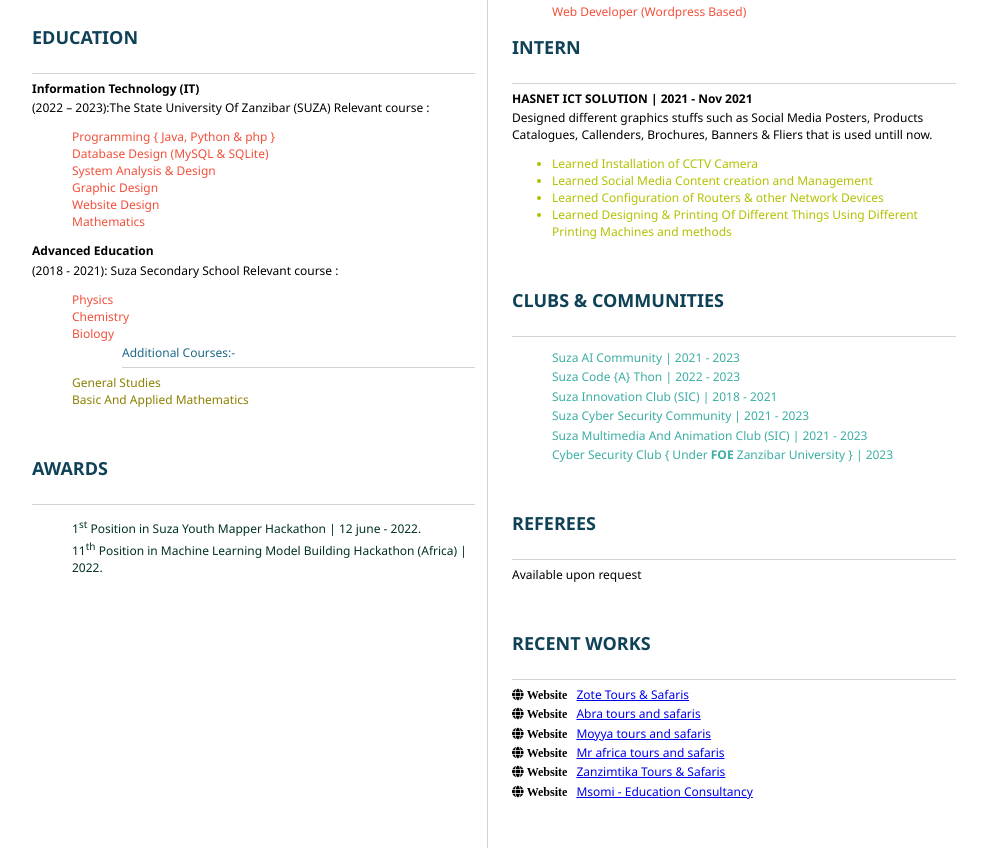
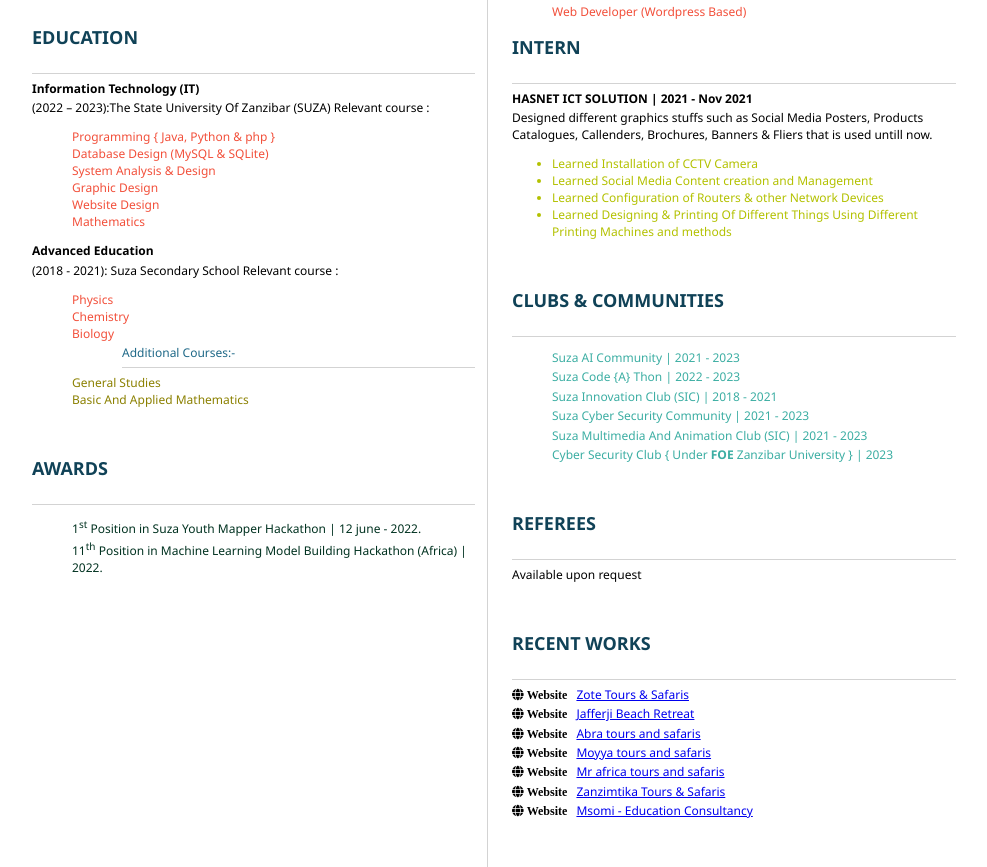
Before and after one commit to Abdulrazakmus/My-Resume, a plain HTML site: page index.html in a window 1280 px wide. Shown: the part 862-1729 px from the top of the page, without its empty margins (152-1139 px from the left). Drawn offline with Linux system fonts and the light colour scheme.

Commit message:
24 feb 2024 again

```diff
--- a/index.html
+++ b/index.html
@@ -289,7 +289,10 @@
 
 
 
-
+                <p>
+                    <i class="fa fa-globe" aria-hidden="true"> Website</i>
+                    <a href="https://www.jafferjibeachretreat.com/">Jafferji Beach Retreat</a>
+                </p>
 
                 <p>
                     <i class="fa fa-globe" aria-hidden="true"> Website</i>
@@ -300,6 +303,8 @@
                     <i class="fa fa-globe" aria-hidden="true"> Website</i>
                     <a href="https://www.moyyatoursandsafaris.co.tz//">Moyya tours and safaris</a>
                 </p>
+
+
 
                 <p>
                     <i class="fa fa-globe" aria-hidden="true"> Website</i>
@@ -315,6 +320,8 @@
                     <i class="fa fa-globe" aria-hidden="true"> Website</i>
                     <a href="https://msomi.co.tz/">Msomi - Education Consultancy</a>
                 </p>
+
+
     </section>
 
 
```
